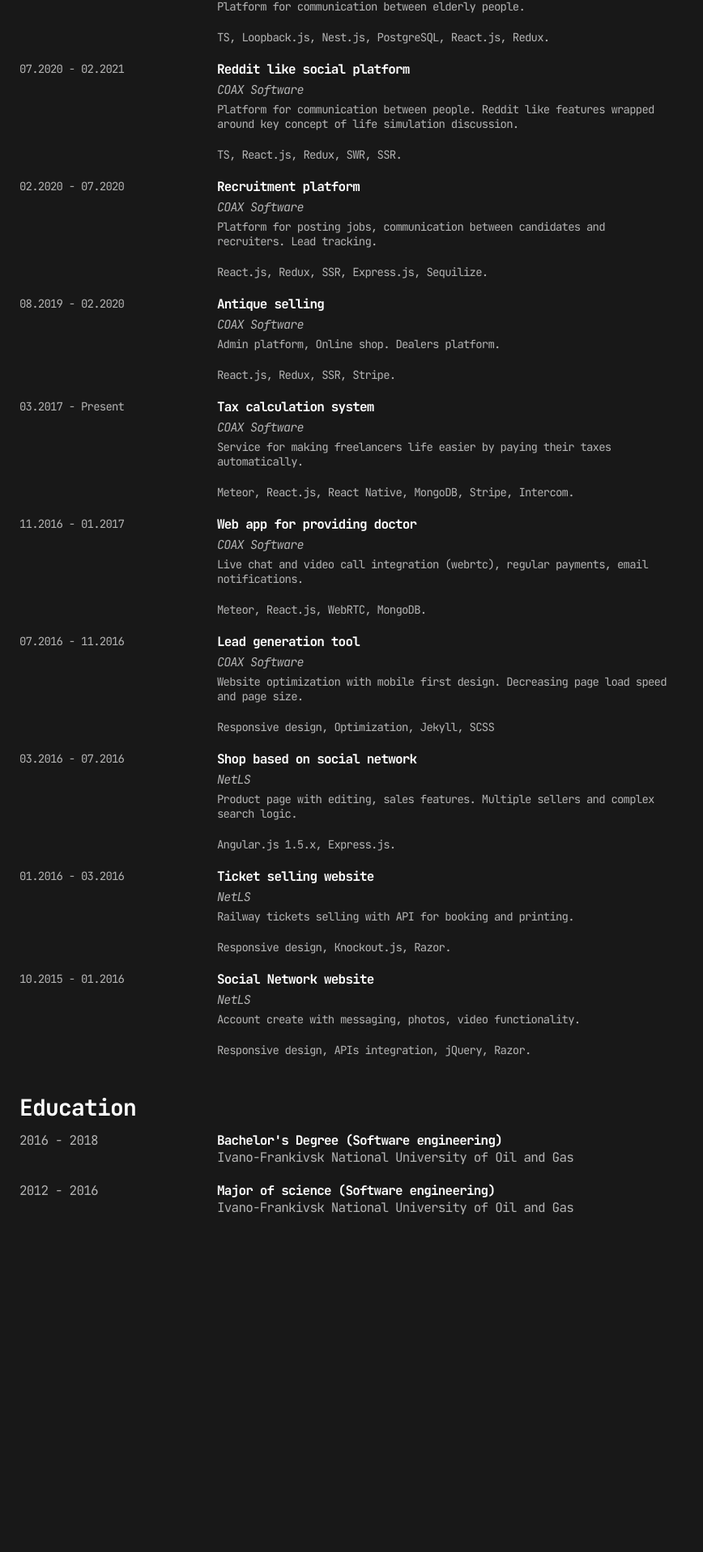
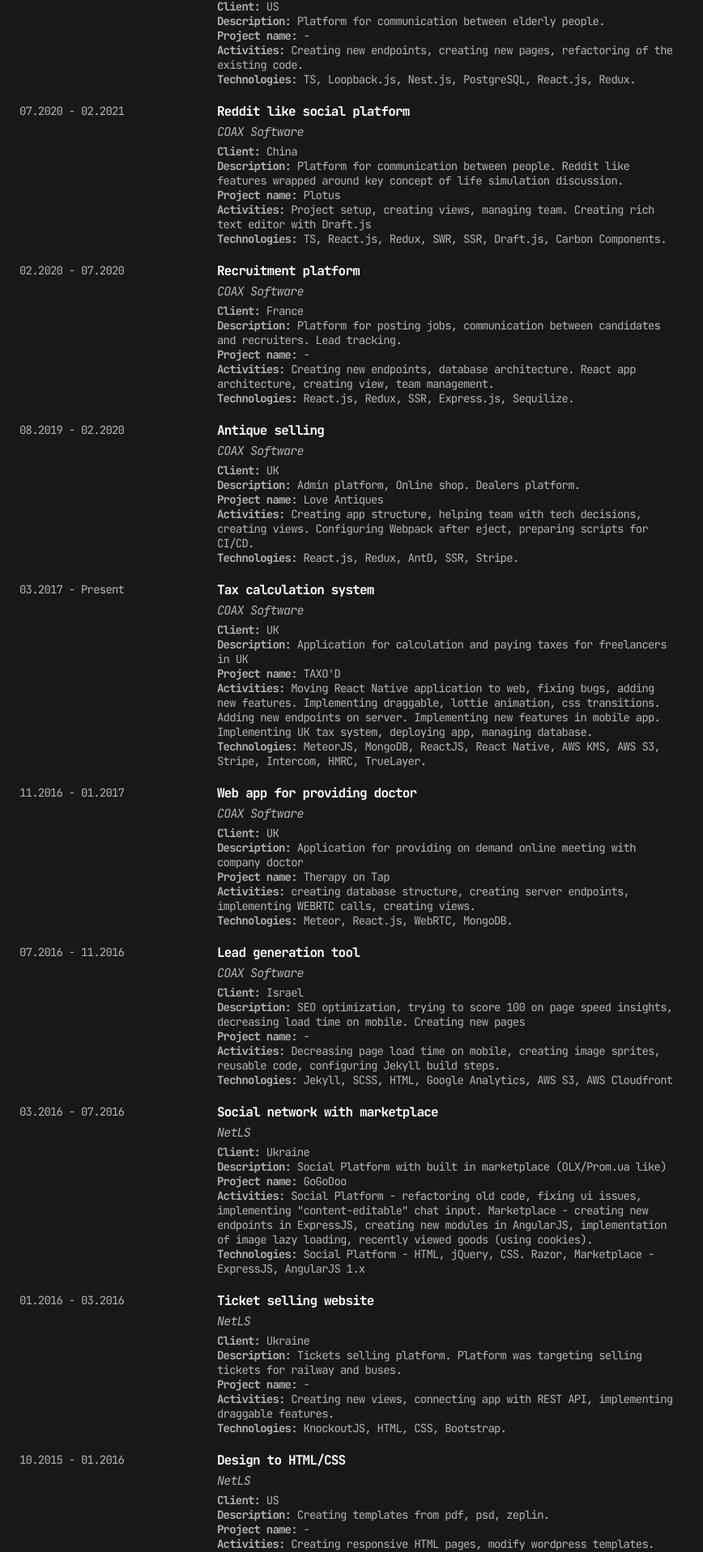
Before and after one commit to taras-danyliuk/taras-danyliuk.github.io, a Svelte app: page / in a window 1280 px wide. Shown: the part 918-2835 px from the top of the page at 81% size, without its empty margins (0-868 px from the left). Before the commit the page ends 2444 px from the top, so only its background shows below. Built offline with nearby package versions, Linux system fonts and the light colour scheme.

Commit message:
add extra info to projects section

```diff
--- a/public/index.html
+++ b/public/index.html
@@ -4,7 +4,7 @@
 	<meta charset='utf-8'>
 	<meta name='viewport' content='width=device-width,initial-scale=1'>
 
-	<title>Personal app</title>
+	<title>Taras Danyliuk - JS Developer</title>
 
 	<link rel='icon' type='image/png' href='/favicon.png'>
 	<link rel="preconnect" href="https://fonts.gstatic.com">
--- a/src/components/Projects.svelte
+++ b/src/components/Projects.svelte
@@ -7,12 +7,28 @@
         <div>
             <h5>Social platform for elderly people</h5>
             <p class="company">Newfire Global Partners</p>
-            <p class="description">
+            <div class="info">
+                <p>
+                    <span class="info-label">Client:</span>
+                    US
+                </p>
+                <p>
+                    <span class="info-label">Description:</span>
                     Platform for communication between elderly people.
                 </p>
-            <p class="technologies">
+                <p>
+                    <span class="info-label">Project name:</span>
+                    -
+                </p>
+                <p>
+                    <span class="info-label">Activities:</span>
+                    Creating new endpoints, creating new pages, refactoring of the existing code.
+                </p>
+                <p>
+                    <span class="info-label">Technologies:</span>
                     TS, Loopback.js, Nest.js, PostgreSQL, React.js, Redux.
                 </p>
+            </div>
         </div>
     </div>
 
@@ -22,13 +38,29 @@
         <div>
             <h5>Reddit like social platform</h5>
             <p class="company">COAX Software</p>
-            <p class="description">
+            <div class="info">
+                <p>
+                    <span class="info-label">Client:</span>
+                    China
+                </p>
+                <p>
+                    <span class="info-label">Description:</span>
                     Platform for communication between people. Reddit like features wrapped around key concept of life
                     simulation discussion.
                 </p>
-            <p class="technologies">
-                TS, React.js, Redux, SWR, SSR.
+                <p>
+                    <span class="info-label">Project name:</span>
+                    Plotus
                 </p>
+                <p>
+                    <span class="info-label">Activities:</span>
+                    Project setup, creating views, managing team. Creating rich text editor with Draft.js
+                </p>
+                <p>
+                    <span class="info-label">Technologies:</span>
+                    TS, React.js, Redux, SWR, SSR, Draft.js, Carbon Components.
+                </p>
+            </div>
         </div>
     </div>
 
@@ -38,12 +70,29 @@
         <div>
             <h5>Recruitment platform</h5>
             <p class="company">COAX Software</p>
-            <p class="description">
+            <div class="info">
+                <p>
+                    <span class="info-label">Client:</span>
+                    France
+                </p>
+                <p>
+                    <span class="info-label">Description:</span>
                     Platform for posting jobs, communication between candidates and recruiters. Lead tracking.
                 </p>
-            <p class="technologies">
+                <p>
+                    <span class="info-label">Project name:</span>
+                    -
+                </p>
+                <p>
+                    <span class="info-label">Activities:</span>
+                    Creating new endpoints, database architecture. React app architecture, creating view, team
+                    management.
+                </p>
+                <p>
+                    <span class="info-label">Technologies:</span>
                     React.js, Redux, SSR, Express.js, Sequilize.
                 </p>
+            </div>
         </div>
     </div>
 
@@ -53,12 +102,29 @@
         <div>
             <h5>Antique selling</h5>
             <p class="company">COAX Software</p>
-            <p class="description">
+            <div class="info">
+                <p>
+                    <span class="info-label">Client:</span>
+                    UK
+                </p>
+                <p>
+                    <span class="info-label">Description:</span>
                     Admin platform, Online shop. Dealers platform.
                 </p>
-            <p class="technologies">
-                React.js, Redux, SSR, Stripe.
+                <p>
+                    <span class="info-label">Project name:</span>
+                    Love Antiques
                 </p>
+                <p>
+                    <span class="info-label">Activities:</span>
+                    Creating app structure, helping team with tech decisions, creating views. Configuring Webpack
+                    after eject, preparing scripts for CI/CD.
+                </p>
+                <p>
+                    <span class="info-label">Technologies:</span>
+                    React.js, Redux, AntD, SSR, Stripe.
+                </p>
+            </div>
         </div>
     </div>
 
@@ -68,12 +134,30 @@
         <div>
             <h5>Tax calculation system</h5>
             <p class="company">COAX Software</p>
-            <p class="description">
-                Service for making freelancers life easier by paying their taxes automatically.
+            <div class="info">
+                <p>
+                    <span class="info-label">Client:</span>
+                    UK
                 </p>
-            <p class="technologies">
-                Meteor, React.js, React Native, MongoDB, Stripe, Intercom.
+                <p>
+                    <span class="info-label">Description:</span>
+                    Application for calculation and paying taxes for freelancers in UK
                 </p>
+                <p>
+                    <span class="info-label">Project name:</span>
+                    TAXO'D
+                </p>
+                <p>
+                    <span class="info-label">Activities:</span>
+                    Moving React Native application to web, fixing bugs, adding new features. Implementing draggable,
+                    lottie animation, css transitions. Adding new endpoints on server. Implementing new features in
+                    mobile app. Implementing UK tax system, deploying app, managing database.
+                </p>
+                <p>
+                    <span class="info-label">Technologies:</span>
+                    MeteorJS, MongoDB, ReactJS, React Native, AWS KMS, AWS S3, Stripe, Intercom, HMRC, TrueLayer.
+                </p>
+            </div>
         </div>
     </div>
 
@@ -83,12 +167,28 @@
         <div>
             <h5>Web app for providing doctor</h5>
             <p class="company">COAX Software</p>
-            <p class="description">
-                Live chat and video call integration (webrtc), regular payments, email notifications.
+            <div class="info">
+                <p>
+                    <span class="info-label">Client:</span>
+                    UK
                 </p>
-            <p class="technologies">
+                <p>
+                    <span class="info-label">Description:</span>
+                    Application for providing on demand online meeting with company doctor
+                </p>
+                <p>
+                    <span class="info-label">Project name:</span>
+                    Therapy on Tap
+                </p>
+                <p>
+                    <span class="info-label">Activities:</span>
+                    creating database structure, creating server endpoints, implementing WEBRTC calls, creating views.
+                </p>
+                <p>
+                    <span class="info-label">Technologies:</span>
                     Meteor, React.js, WebRTC, MongoDB.
                 </p>
+            </div>
         </div>
     </div>
 
@@ -98,12 +198,29 @@
         <div>
             <h5>Lead generation tool</h5>
             <p class="company">COAX Software</p>
-            <p class="description">
-                Website optimization with mobile first design. Decreasing page load speed and page size.
+            <div class="info">
+                <p>
+                    <span class="info-label">Client:</span>
+                    Israel
                 </p>
-            <p class="technologies">
-                Responsive design, Optimization, Jekyll, SCSS
+                <p>
+                    <span class="info-label">Description:</span>
+                    SEO optimization, trying to score 100 on page speed insights, decreasing load time on mobile.
+                    Creating new pages
                 </p>
+                <p>
+                    <span class="info-label">Project name:</span>
+                    -
+                </p>
+                <p>
+                    <span class="info-label">Activities:</span>
+                    Decreasing page load time on mobile, creating image sprites, reusable code, configuring Jekyll build steps.
+                </p>
+                <p>
+                    <span class="info-label">Technologies:</span>
+                    Jekyll, SCSS, HTML, Google Analytics, AWS S3, AWS Cloudfront
+                </p>
+            </div>
         </div>
     </div>
 
@@ -111,14 +228,32 @@
         <p class="dates">03.2016 - 07.2016</p>
 
         <div>
-            <h5>Shop based on social network</h5>
+            <h5>Social network with marketplace</h5>
             <p class="company">NetLS</p>
-            <p class="description">
-                Product page with editing, sales features. Multiple sellers and complex search logic.
+            <div class="info">
+                <p>
+                    <span class="info-label">Client:</span>
+                    Ukraine
                 </p>
-            <p class="technologies">
-                Angular.js 1.5.x, Express.js.
+                <p>
+                    <span class="info-label">Description:</span>
+                    Social Platform with built in marketplace (OLX/Prom.ua like)
                 </p>
+                <p>
+                    <span class="info-label">Project name:</span>
+                    GoGoDoo
+                </p>
+                <p>
+                    <span class="info-label">Activities:</span>
+                    Social Platform - refactoring old code, fixing ui issues, implementing "content-editable" chat input.
+                    Marketplace - creating new endpoints in ExpressJS, creating new modules in AngularJS,
+                    implementation of image lazy loading, recently viewed goods (using cookies).
+                </p>
+                <p>
+                    <span class="info-label">Technologies:</span>
+                    Social Platform - HTML, jQuery, CSS. Razor, Marketplace - ExpressJS, AngularJS 1.x
+                </p>
+            </div>
         </div>
     </div>
 
@@ -128,12 +263,28 @@
         <div>
             <h5>Ticket selling website</h5>
             <p class="company">NetLS</p>
-            <p class="description">
-                Railway tickets selling with API for booking and printing.
+            <div class="info">
+                <p>
+                    <span class="info-label">Client:</span>
+                    Ukraine
                 </p>
-            <p class="technologies">
-                Responsive design, Knockout.js, Razor.
+                <p>
+                    <span class="info-label">Description:</span>
+                    Tickets selling platform. Platform was targeting selling tickets for railway and buses.
                 </p>
+                <p>
+                    <span class="info-label">Project name:</span>
+                    -
+                </p>
+                <p>
+                    <span class="info-label">Activities:</span>
+                    Creating new views, connecting app with REST API, implementing draggable features.
+                </p>
+                <p>
+                    <span class="info-label">Technologies:</span>
+                    KnockoutJS, HTML, CSS, Bootstrap.
+                </p>
+            </div>
         </div>
     </div>
 
@@ -141,14 +292,30 @@
         <p class="dates">10.2015 - 01.2016</p>
 
         <div>
-            <h5>Social Network website</h5>
+            <h5>Design to HTML/CSS</h5>
             <p class="company">NetLS</p>
-            <p class="description">
-                Account create with messaging, photos, video functionality.
+            <div class="info">
+                <p>
+                    <span class="info-label">Client:</span>
+                    US
                 </p>
-            <p class="technologies">
-                Responsive design, APIs integration, jQuery, Razor.
+                <p>
+                    <span class="info-label">Description:</span>
+                    Creating templates from pdf, psd, zeplin.
                 </p>
+                <p>
+                    <span class="info-label">Project name:</span>
+                    -
+                </p>
+                <p>
+                    <span class="info-label">Activities:</span>
+                    Creating responsive HTML pages, modify wordpress templates. Small bits of javascript.
+                </p>
+                <p>
+                    <span class="info-label">Technologies:</span>
+                    HTML, CSS, jQuery, Bootstrap
+                </p>
+            </div>
         </div>
     </div>
 </div>
@@ -192,4 +359,12 @@
         font-size: 14px;
         margin-top: 20px;
     }
+
+    .info {
+        font-size: 14px;
+    }
+
+    .info-label {
+        font-weight: 700;
+    }
 </style>
```
Also changed, not shown: public/global.css (+7 -0 lines), src/App.svelte (+7 -1 lines), src/components/Progress.svelte (+10 -0 lines). Lines whose indentation alone changed are shown as unchanged.
